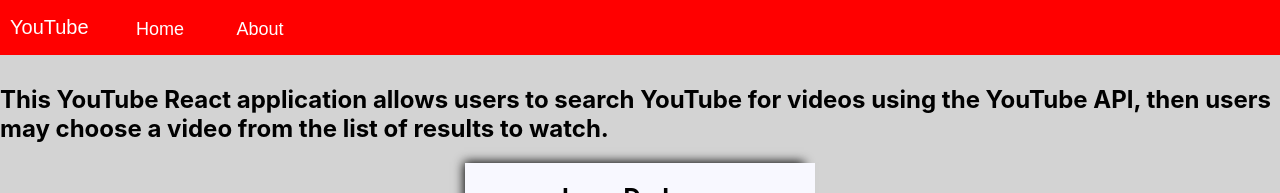
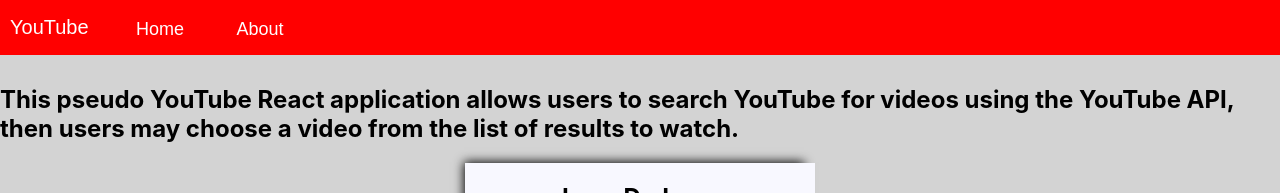
Before and after one commit to JerryDeJesus/youtube-clone-react, a React (Create React App) app: page /about in a window 1280 px wide. Shown: the top 193 px of the page. Built offline with nearby package versions, Linux system fonts and the light colour scheme.

Commit message:
added pseudo to description

```diff
--- a/src/components/About.js
+++ b/src/components/About.js
@@ -7,7 +7,7 @@
     return (
       <div className="About">
         <h2>
-          This YouTube React application allows users to search YouTube for
+          This pseudo YouTube React application allows users to search YouTube for
           videos using the YouTube API, then users may choose a video from the
           list of results to watch.
         </h2>
```
